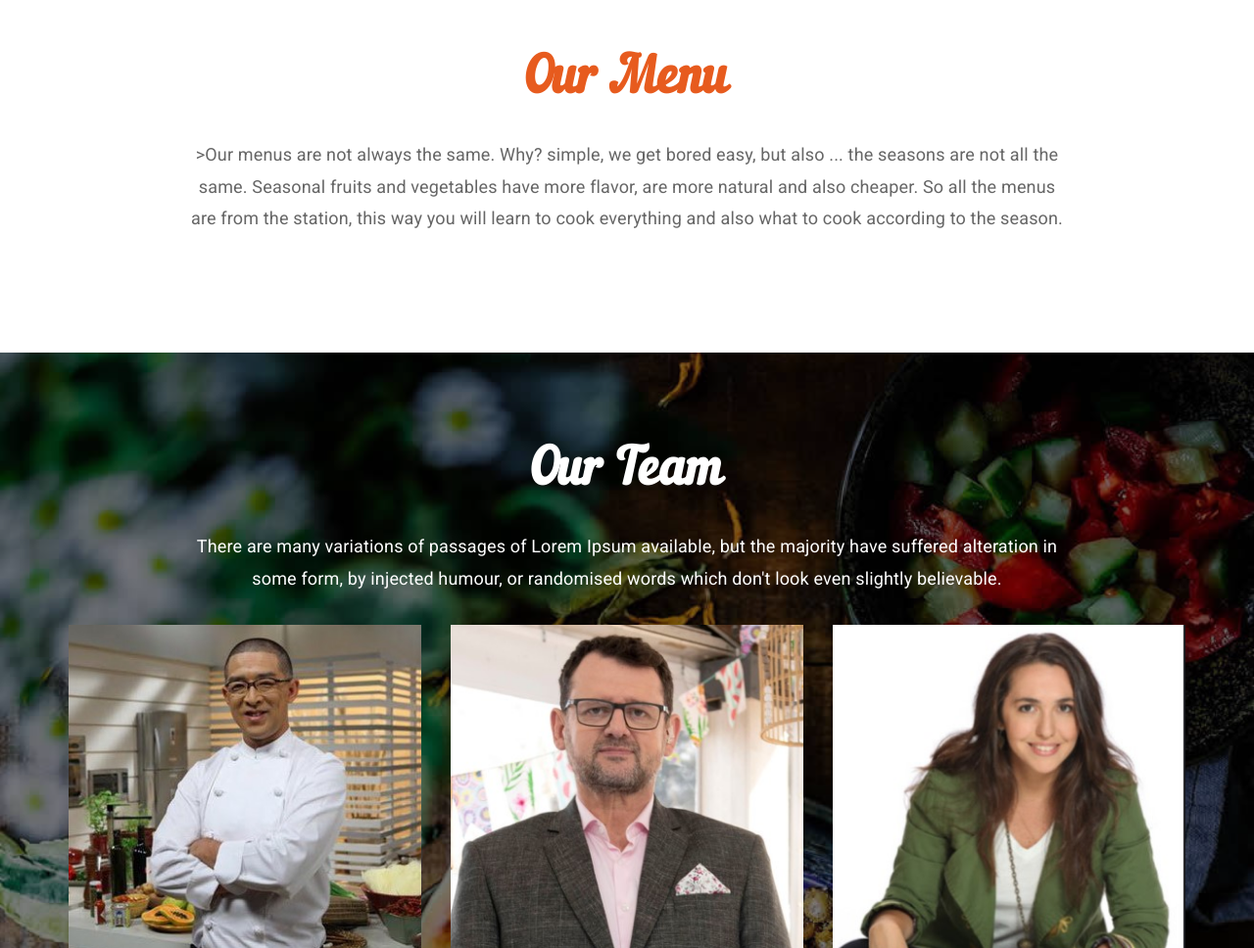
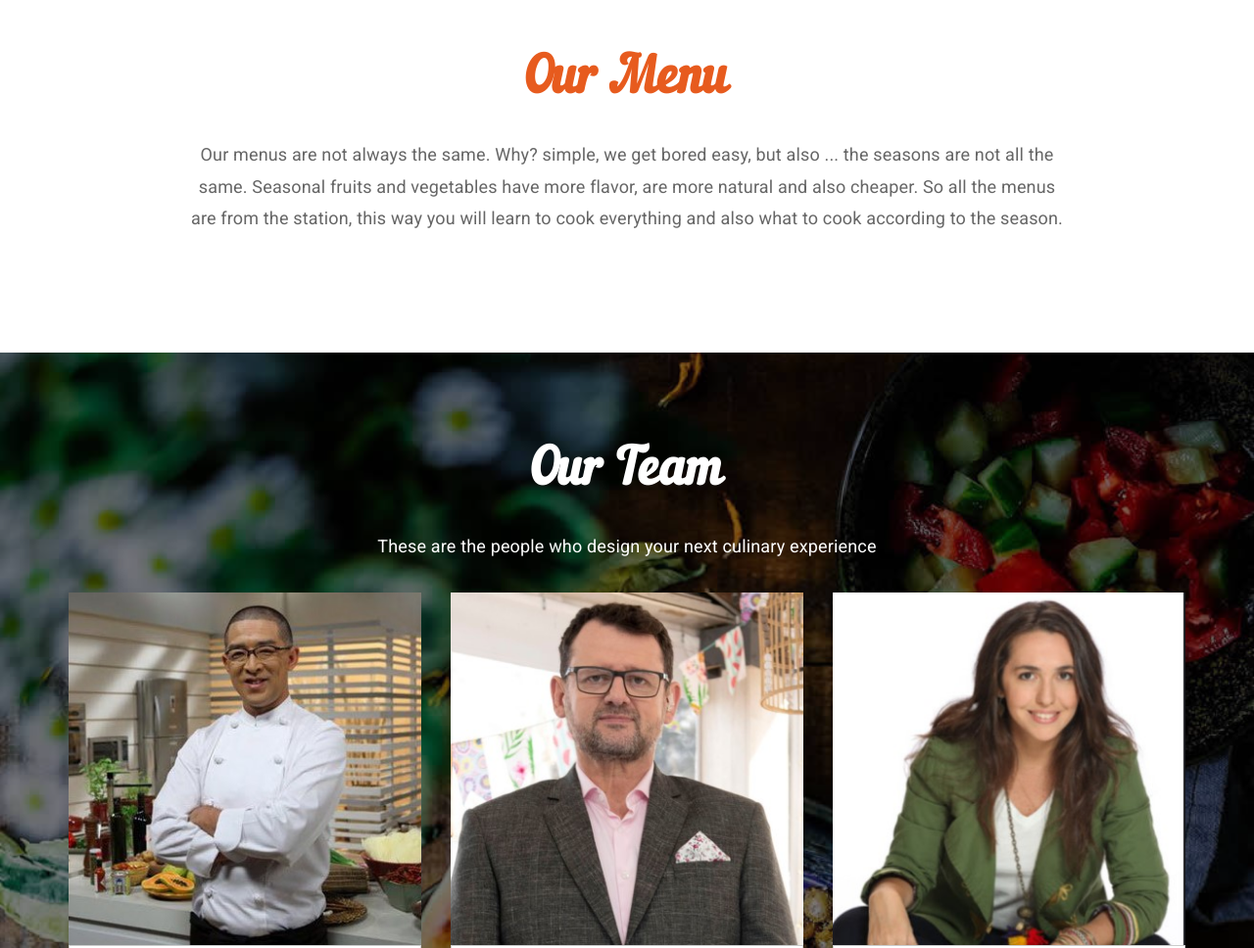
Before and after one commit to maxmatcor/foodyourself, a plain HTML site: page index.html in a window 1280 px wide. Shown: the part 2200-3168 px from the top of the page at 98% size. Drawn offline with Linux system fonts and the light colour scheme; a web font is replaced by a local one.

Commit message:
Add files via upload

```diff
--- a/index.html
+++ b/index.html
@@ -223,7 +223,7 @@
                         <h2 class="block-title text-center">
 						Our Menu
 					</h2>
-                        <p class="title-caption text-center">>Our menus are not always the same. Why? simple, we get bored easy, but also ... the seasons are not all the same. Seasonal fruits and vegetables have more flavor, are more natural and also cheaper. So all the menus are from the station, this way you will learn to cook everything and also what to cook according to the season.</p>
+                        <p class="title-caption text-center">Our menus are not always the same. Why? simple, we get bored easy, but also ... the seasons are not all the same. Seasonal fruits and vegetables have more flavor, are more natural and also cheaper. So all the menus are from the station, this way you will learn to cook everything and also what to cook according to the season.</p>
                     </div>
 
                             </div>
@@ -247,7 +247,7 @@
                         <h2 class="block-title text-center">
 						Our Team
 					</h2>
-                        <p class="title-caption text-center">There are many variations of passages of Lorem Ipsum available, but the majority have suffered alteration in some form, by injected humour, or randomised words which don't look even slightly believable. </p>
+                        <p class="title-caption text-center">These are the people who design your next culinary experience</p>
                     </div>
                     <div class="team-box">
 
```
